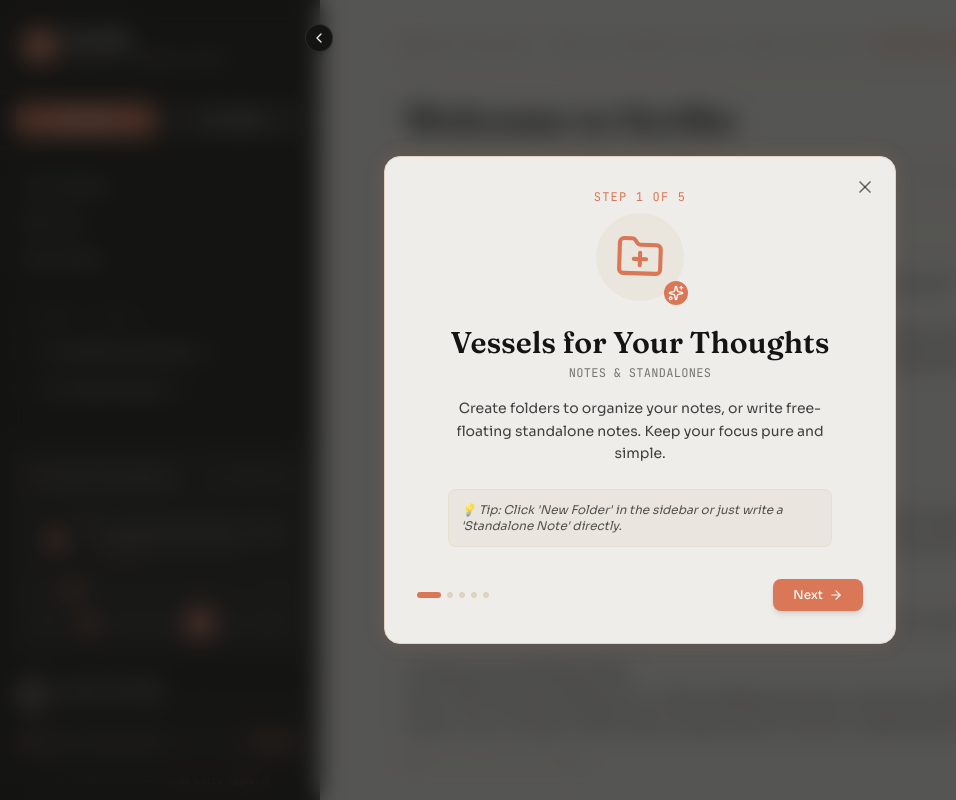
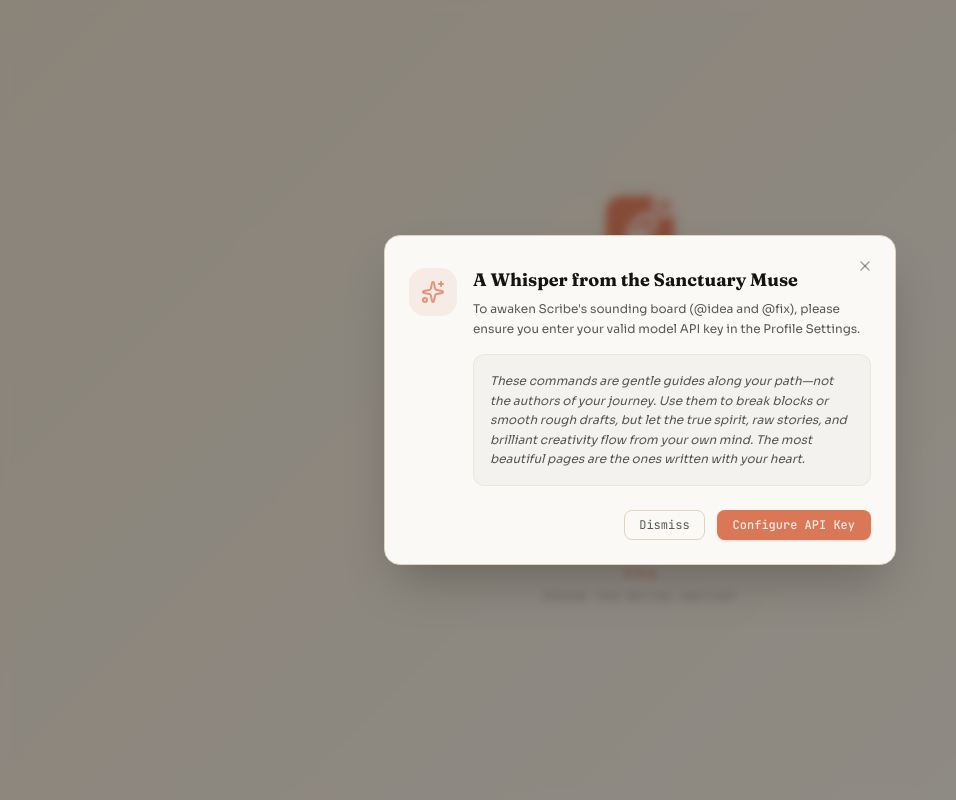
Before and after one commit to bufeet/scribe, a React (Vite) app: page / in a window 1280 px wide. Both pictures are taken after a click on the button "LAUNCH APP". Shown: the whole page, without its empty margins (0-956 px from the left). Built offline with nearby package versions, Linux system fonts and the light colour scheme.

Commit message:
Updates: Removal of shortcuts and addition of a modal-based check to assist users with the use of the '@fix' and 'idea' commands.

```diff
--- a/src/App.tsx
+++ b/src/App.tsx
@@ -170,7 +170,9 @@ export default function App() {
   const [activeView, setActiveView] = useState<"editor" | "history" | "trash" | "settings">("editor");
   const [activeNoteId, setActiveNoteId] = useState<string | null>(null);
   const [showTour, setShowTour] = useState(false);
-  const [isLoadingScreen, setIsLoadingScreen] = useState(true);
+  const [isLoadingScreen, setIsLoadingScreen] = useState<boolean>(() => {
+    return !localStorage.getItem("scribe_visited_before");
+  });
   const [tourStep, setTourStep] = useState<number | null>(null);
   const [isSidebarCollapsed, setIsSidebarCollapsed] = useState(false);
   const [theme] = useState<"light">("light");
@@ -639,7 +641,10 @@ export default function App() {
     <>
       <AnimatePresence mode="wait">
         {isLoadingScreen && (
-          <LoadingScreen onComplete={() => setIsLoadingScreen(false)} />
+          <LoadingScreen onComplete={() => {
+            setIsLoadingScreen(false);
+            localStorage.setItem("scribe_visited_before", "true");
+          }} />
         )}
       </AnimatePresence>
 
@@ -653,7 +658,10 @@ export default function App() {
             transition={{ duration: 0.3 }}
             className="w-full min-h-screen"
           >
-            <LandingPage onLaunchApp={() => setIsInApp(true)} />
+            <LandingPage onLaunchApp={() => {
+              setIsInApp(true);
+              setIsLoadingScreen(true);
+            }} />
           </motion.div>
         ) : (
           <motion.div
@@ -720,6 +728,9 @@ export default function App() {
                         onUpdateNote={handleUpdateNote}
                         onAddHistory={addHistoryLog}
                         onCheckAndIncrementUsage={checkAndIncrementUsage}
+                        onSelectView={setActiveView}
+                        language={language}
+                        t={t}
                       />
                     ) : (
                       <div className="h-full flex flex-col items-center justify-center p-8 text-center max-w-sm mx-auto">
--- a/src/components/NoteEditor.tsx
+++ b/src/components/NoteEditor.tsx
@@ -5,8 +5,9 @@ import { Note, UserProfile } from "../types";
 import {
   Sparkles, Check, RefreshCw, HelpCircle, FileText,
   Calendar, Compass, Feather, Download, ChevronDown,
-  Bold, Italic, Underline, Link, List, ListOrdered
+  Bold, Italic, Underline, Link, List, ListOrdered, X
 } from "lucide-react";
+import { translations, TranslationDictionary } from "../translations";
 
 interface NoteEditorProps {
   note: Note;
@@ -14,9 +15,55 @@ interface NoteEditorProps {
   onUpdateNote: (updated: Note) => void;
   onAddHistory: (itemType: "note" | "folder", itemName: string, type: "create" | "edit" | "delete" | "restore" | "permanent_delete") => void;
   onCheckAndIncrementUsage: () => boolean;
+  onSelectView?: (view: "editor" | "history" | "trash" | "settings") => void;
+  language?: "en" | "zh";
+  t?: TranslationDictionary;
 }
 
-export default function NoteEditor({ note, profile, onUpdateNote, onAddHistory, onCheckAndIncrementUsage }: NoteEditorProps) {
+const splitAtFirstUnquotedTag = (text: string, tag: string): [string, string] | null => {
+  let index = text.indexOf(tag);
+  while (index !== -1) {
+    // Check if the tag is inside quotes by parsing quote states from the start up to the tag index
+    let inQuote = false;
+    for (let i = 0; i < index; i++) {
+      if (text[i] === '"') {
+        inQuote = !inQuote;
+      } else if (text[i] === '“') {
+        inQuote = true;
+      } else if (text[i] === '”') {
+        inQuote = false;
+      }
+    }
+
+    const beforeChar = index > 0 ? text[index - 1] : "";
+    const afterChar = index + tag.length < text.length ? text[index + tag.length] : "";
+
+    const isPrecededByQuote = beforeChar === '"' || beforeChar === '“';
+    const isFollowedByQuote = afterChar === '"' || afterChar === '”';
+
+    const isQuoted = inQuote || isPrecededByQuote || isFollowedByQuote;
+
+    if (!isQuoted) {
+      const preceding = text.substring(0, index);
+      const trailing = text.substring(index + tag.length);
+      return [preceding, trailing];
+    }
+    index = text.indexOf(tag, index + 1);
+  }
+  return null;
+};
+
+export default function NoteEditor({
+  note,
+  profile,
+  onUpdateNote,
+  onAddHistory,
+  onCheckAndIncrementUsage,
+  onSelectView,
+  language = "en",
+  t
+}: NoteEditorProps) {
+  const activeT = t || translations[language || "en"];
   const [isAiLoading, setIsAiLoading] = useState(false);
   const [aiError, setAiError] = useState<string | null>(null);
   const [editorFocused, setEditorFocused] = useState(false);
@@ -24,6 +71,34 @@ export default function NoteEditor({ note, profile, onUpdateNote, onAddHistory,
   const textareaRef = useRef<HTMLTextAreaElement>(null);
   const timeoutRef = useRef<NodeJS.Timeout | null>(null);
   const exportDropdownRef = useRef<HTMLDivElement>(null);
+
+  const [showMuseModal, setShowMuseModal] = useState(false);
+  const [hasDismissedMuse, setHasDismissedMuse] = useState(false);
+
+  // Monitor whether to show the Muse warning modal
+  useEffect(() => {
+    const hasNoKey = !profile.apiKey || profile.apiKey.trim() === "";
+    const hasTag = splitAtFirstUnquotedTag(note.content, "@idea") !== null || splitAtFirstUnquotedTag(note.content, "@fix") !== null;
+
+    if (hasNoKey && hasTag && !hasDismissedMuse) {
+      setShowMuseModal(true);
+    } else {
+      setShowMuseModal(false);
+    }
+  }, [note.content, profile.apiKey, hasDismissedMuse]);
+
+  // Reset dismissal state if the user deletes the tags completely
+  useEffect(() => {
+    const hasTag = splitAtFirstUnquotedTag(note.content, "@idea") !== null || splitAtFirstUnquotedTag(note.content, "@fix") !== null;
+    if (!hasTag) {
+      setHasDismissedMuse(false);
+    }
+  }, [note.content]);
+
+  // Reset dismissal state on note switch
+  useEffect(() => {
+    setHasDismissedMuse(false);
+  }, [note.id]);
 
   // Close dropdown when clicking outside
   useEffect(() => {
@@ -177,25 +252,6 @@ export default function NoteEditor({ note, profile, onUpdateNote, onAddHistory,
     }, 1200); // 1.2 seconds of silence triggers the AI complete! Very natural writing flow.
   };
 
-  const splitAtFirstUnquotedTag = (text: string, tag: string): [string, string] | null => {
-    let index = text.indexOf(tag);
-    while (index !== -1) {
-      const beforeChar = index > 0 ? text[index - 1] : "";
-      const afterChar = index + tag.length < text.length ? text[index + tag.length] : "";
-
-      const isPrecededByQuote = beforeChar === '"' || beforeChar === '“';
-      const isFollowedByQuote = afterChar === '"' || afterChar === '”';
-
-      if (!(isPrecededByQuote && isFollowedByQuote)) {
-        const preceding = text.substring(0, index);
-        const trailing = text.substring(index + tag.length);
-        return [preceding, trailing];
-      }
-      index = text.indexOf(tag, index + 1);
-    }
-    return null;
-  };
-
   const checkForAiTags = async (content: string) => {
     // 1. Check for unquoted @idea
     const ideaSplit = splitAtFirstUnquotedTag(content, "@idea");
@@ -215,6 +271,12 @@ export default function NoteEditor({ note, profile, onUpdateNote, onAddHistory,
   };
 
   const triggerAiCompletion = async (tag: "@idea" | "@fix", precedingText: string, trailingText: string) => {
+    // If no API key, do not proceed with API call
+    if (!profile.apiKey || profile.apiKey.trim() === "") {
+      setAiError(language === "en" ? "API Key is required to summon the Muse." : "配置 API 密钥后方能唤起缪斯。");
+      return;
+    }
+
     // Enforce usage limits first
     const isAllowed = onCheckAndIncrementUsage();
     if (!isAllowed) {
@@ -273,18 +335,7 @@ export default function NoteEditor({ note, profile, onUpdateNote, onAddHistory,
     }
   };
 
-  // Explicit helper triggers
-  const forceTriggerIdea = () => {
-    const currentVal = textareaRef.current?.value || "";
-    triggerAiCompletion("@idea", currentVal, "");
-  };
-
-  const forceTriggerFix = () => {
-    const currentVal = textareaRef.current?.value || "";
-    // If selecting some text or just correcting everything, let's treat the whole text as trailing
-    triggerAiCompletion("@fix", "", currentVal);
-  };
-
+  // Formatting and toolbar options
   const applyFormatting = (format: "bold" | "italic" | "underline" | "link" | "ul" | "ol") => {
     const textarea = textareaRef.current;
     if (!textarea) return;
@@ -459,36 +510,96 @@ export default function NoteEditor({ note, profile, onUpdateNote, onAddHistory,
         className="text-3xl sm:text-4xl font-serif font-bold bg-transparent border-none outline-none text-[#141413] dark:text-[#ECEAE4] mb-4 placeholder-gray-400 dark:placeholder-gray-600 w-full focus:ring-0"
       />
 
-      {/* Creative sound boarding helpers bar */}
-      <div className="flex flex-wrap items-center gap-2 mb-4 bg-[#EEEDE9] dark:bg-[#1E1E1C] border border-[#E0D4C1]/70 dark:border-[#33322E] p-2 rounded-xl text-xs font-mono transition-colors duration-300">
-        <Feather className="w-3.5 h-3.5 text-[#D97757] shrink-0 ml-1.5" />
-        <span className="text-[#141413]/60 dark:text-[#ECEAE4]/60 mr-2">Shortcuts:</span>
-        <button
-          id="btn-shortcut-idea"
-          onClick={forceTriggerIdea}
-          className="px-2.5 py-1 rounded bg-[#E0D4C1]/60 hover:bg-[#D97757]/10 hover:text-[#D97757] dark:bg-[#33322E]/80 dark:hover:bg-[#D97757]/20 text-[#141413]/80 dark:text-[#ECEAE4]/80 transition-all flex items-center gap-1.5 cursor-pointer"
-          title="Completes the preceding text"
-        >
-          <span>Type <span className="font-bold">@idea</span></span>
-        </button>
-        <button
-          id="btn-shortcut-fix"
-          onClick={forceTriggerFix}
-          className="px-2.5 py-1 rounded bg-[#E0D4C1]/60 hover:bg-[#D97757]/10 hover:text-[#D97757] dark:bg-[#33322E]/80 dark:hover:bg-[#D97757]/20 text-[#141413]/80 dark:text-[#ECEAE4]/80 transition-all flex items-center gap-1.5 cursor-pointer"
-          title="Fix spelling and grammar"
-        >
-          <span>Type <span className="font-bold">@fix</span></span>
-        </button>
+      {/* Muse Whisper Modal */}
+      <AnimatePresence>
+        {showMuseModal && (
+          <div className="fixed inset-0 z-[100] flex items-center justify-center p-4">
+            {/* Backdrop: dimming and slightly blurring */}
+            <motion.div
+              initial={{ opacity: 0 }}
+              animate={{ opacity: 1 }}
+              exit={{ opacity: 0 }}
+              onClick={() => setHasDismissedMuse(true)}
+              className="absolute inset-0 bg-[#0c0c0b]/40 dark:bg-[#000000]/60 backdrop-blur-[4px]"
+            />
 
-        <div className="flex-grow" />
+            {/* Modal Box */}
+            <motion.div
+              initial={{ opacity: 0, scale: 0.95, y: 15 }}
+              animate={{ opacity: 1, scale: 1, y: 0 }}
+              exit={{ opacity: 0, scale: 0.95, y: 15 }}
+              transition={{ type: "spring", duration: 0.4 }}
+              className="relative w-full max-w-lg bg-[#FAF9F5] dark:bg-[#1A1A18] border border-[#E0D4C1] dark:border-[#33322E] rounded-2xl shadow-2xl p-6 overflow-hidden z-10 transition-colors duration-300"
+            >
+              {/* Close Button */}
+              <button
+                id="btn-close-muse-modal"
+                onClick={() => setHasDismissedMuse(true)}
+                className="absolute top-4 right-4 p-1.5 rounded-lg text-[#141413]/40 dark:text-[#ECEAE4]/40 hover:bg-[#EEEDE9] dark:hover:bg-[#252421] hover:text-[#141413] dark:hover:text-[#ECEAE4] transition-all cursor-pointer"
+              >
+                <X className="w-4 h-4" />
+              </button>
 
-        <div className="text-[10px] text-[#141413]/55 dark:text-[#ECEAE4]/55 flex items-center gap-1 mr-1">
-          <HelpCircle className="w-3 h-3 text-[#D97757]/80" /> Use tags anywhere inline to summon the Muse
+              {/* Content */}
+              <div className="flex flex-col sm:flex-row gap-4 items-start pt-2">
+                <div className="w-12 h-12 rounded-2xl bg-[#D97757]/10 flex items-center justify-center text-[#D97757] shrink-0">
+                  <Sparkles className="w-6 h-6 animate-pulse" />
+                </div>
+                <div className="space-y-4 flex-grow min-w-0">
+                  <div>
+                    <h3 className="text-lg font-serif font-bold text-[#141413] dark:text-[#ECEAE4] leading-snug">
+                      {activeT.museWhisperTitle}
+                    </h3>
+                    <p className="text-xs text-[#141413]/70 dark:text-[#ECEAE4]/70 mt-1.5 leading-relaxed">
+                      {activeT.museWhisperDesc}
+                    </p>
+                  </div>
+
+                  <div className="text-xs italic text-[#141413]/70 dark:text-[#ECEAE4]/70 bg-[#EEEDE9]/60 dark:bg-[#252421]/60 p-4 rounded-xl border border-[#E0D4C1]/40 dark:border-[#33322E]/40 leading-relaxed font-sans">
+                    {activeT.museWhisperMoti}
+                  </div>
+
+                  {onSelectView && (
+                    <div className="flex justify-end gap-3 pt-2">
+                      <button
+                        id="btn-muse-modal-close"
+                        onClick={() => setHasDismissedMuse(true)}
+                        className="px-3.5 py-1.5 border border-[#E0D4C1] dark:border-[#33322E] hover:bg-[#EEEDE9] dark:hover:bg-[#252421] text-[#141413]/70 dark:text-[#ECEAE4]/70 rounded-lg text-xs font-mono transition-all cursor-pointer"
+                      >
+                        {language === "en" ? "Dismiss" : "忽略"}
+                      </button>
+                      <button
+                        id="btn-muse-modal-configure"
+                        onClick={() => {
+                          setHasDismissedMuse(true);
+                          onSelectView("settings");
+                        }}
+                        className="px-4 py-1.5 bg-[#D97757] hover:bg-[#c46546] text-[#EEEDE9] rounded-lg text-xs font-mono font-medium shadow-sm transition-all cursor-pointer flex items-center gap-1.5"
+                      >
+                        <span>{activeT.museSettingsBtn}</span>
+                      </button>
+                    </div>
+                  )}
+                </div>
+              </div>
+            </motion.div>
+          </div>
+        )}
+      </AnimatePresence>
+
+      {/* Shortcut Tip shown when API key is set */}
+      {profile.apiKey && profile.apiKey.trim() !== "" && (
+        <div className="flex flex-wrap items-center gap-2 mb-4 bg-[#EEEDE9] dark:bg-[#1E1E1C] border border-[#E0D4C1]/70 dark:border-[#33322E] p-2.5 rounded-xl text-xs font-mono transition-colors duration-300">
+          <Feather className="w-3.5 h-3.5 text-[#D97757] shrink-0 ml-1.5" />
+          <span className="text-[#141413]/70 dark:text-[#ECEAE4]/70">
+            {activeT.museShortcutsTip}
+          </span>
         </div>
-      </div>
+      )}
 
       {/* Text Editing Toolbar */}
       <div className="flex flex-wrap items-center gap-1.5 mb-4 bg-[#EEEDE9] dark:bg-[#1E1E1C] border border-[#E0D4C1]/70 dark:border-[#33322E] p-1.5 rounded-xl text-xs font-mono transition-colors duration-300">
+        <span className="text-[#141413]/60 dark:text-[#ECEAE4]/60 mr-1.5 ml-2">Format:</span>
         <button
           id="btn-format-bold"
           onClick={() => applyFormatting("bold")}
--- a/src/translations.tsx
+++ b/src/translations.tsx
@@ -123,6 +123,11 @@ export interface TranslationDictionary {
   actionLabelRestoreFolder: string;
   actionLabelPermanentDeleteNote: string;
   actionLabelPermanentDeleteFolder: string;
+  museWhisperTitle: string;
+  museWhisperDesc: string;
+  museWhisperMoti: string;
+  museSettingsBtn: string;
+  museShortcutsTip: string;
 }
 
 export const translations: Record<"en" | "zh", TranslationDictionary> = {
@@ -130,7 +135,7 @@ export const translations: Record<"en" | "zh", TranslationDictionary> = {
     appName: "Scribe Creative Sanctuary",
     appSubtitle: "drafting reflections on memory, beauty, and silence.",
     editor: "Editor",
-    history: "Activities",
+    history: "History",
     trash: "Trash",
     settings: "Settings",
     foldersHeader: "Folders & Vessels",
@@ -165,7 +170,7 @@ export const translations: Record<"en" | "zh", TranslationDictionary> = {
     saveAiBtn: "Save AI Engine Config",
     selectedBrainLabel: "Selected Brain",
     customApiKeyLabel: "Custom API Key",
-    customApiKeyPlaceholder: "XXXXXXXXXXXXXXXXXXXXXXXXXXXXXXXXXXXXX",
+    customApiKeyPlaceholder: "XXXXXXXXXXXXXXXXXXXXXXXXXXXXXXXXXXXXXXXXXXXXXXXXXXXX",
     activeSystemKey: "Active System Key Found",
     aiHourlyLimitLabel: "AI Hourly Usage Limit",
     aiHourlyLimitDesc: "The sounding board is restricted to this many queries per hour to maintain writing rhythm.",
@@ -251,13 +256,18 @@ export const translations: Record<"en" | "zh", TranslationDictionary> = {
     actionLabelRestoreFolder: "RESTORE FOLDER",
     actionLabelPermanentDeleteNote: "PERMANENT DELETE NOTE",
     actionLabelPermanentDeleteFolder: "PERMANENT DELETE FOLDER",
+    museWhisperTitle: "A Whisper from the Sanctuary Muse",
+    museWhisperDesc: "To awaken Scribe's sounding board (@idea and @fix), please ensure you enter your valid model API key in the Profile Settings.",
+    museWhisperMoti: "These commands are gentle guides along your path—not the authors of your journey. Use them to break blocks or smooth rough drafts, but let the true spirit, raw stories, and brilliant creativity flow from your own mind. The most beautiful pages are the ones written with your heart.",
+    museSettingsBtn: "Configure API Key",
+    museShortcutsTip: "Tip: Type @idea anywhere to extend thoughts, or @fix to correct grammar. Let your own voice lead.",
   },
   zh: {
     appName: "Scribe 创作圣殿",
     appSubtitle: "起草关于记忆、美与沉静的感悟。",
     editor: "编辑器",
-    history: "活动",
-    trash: "垃圾",
+    history: "垃圾",
+    trash: "废纸篓",
     settings: "设置",
     foldersHeader: "文件夹与容器",
     standaloneHeader: "独立笔记",
@@ -290,8 +300,8 @@ export const translations: Record<"en" | "zh", TranslationDictionary> = {
     saveProfileBtn: "保存个人资料设置",
     saveAiBtn: "保存 AI 引擎配置",
     selectedBrainLabel: "已选智能脑库",
-    customApiKeyLabel: "自定义 API 密钥（Gemini 可选）",
-    customApiKeyPlaceholder: "留空则默认使用服务器提供的安全缺省密钥...",
+    customApiKeyLabel: "自定义 API 密钥",
+    customApiKeyPlaceholder: "XXXXXXXXXXXXXXXXXXXXXXXXXXXXXXXXXXXXXXXXXXXXXXXXXXXXXXXXXXXXX",
     activeSystemKey: "已启用系统默认密钥",
     aiHourlyLimitLabel: "每小时 AI 使用上限",
     aiHourlyLimitDesc: "为了维持平稳的写作节奏，创意回音壁每小时的查询受限于此数值。",
@@ -309,8 +319,8 @@ export const translations: Record<"en" | "zh", TranslationDictionary> = {
     importRecoveryTitle: "导入圣殿恢复",
     importRecoveryDesc: "上传或拖入加密的 Scribe 备份文件，以解密并完整恢复您的创作圣殿。",
     importRecoveryPlaceholder: "点击或拖拽 JSON 备份到此处",
-    importDocsTitle: "导入文档 (.txt, .md)",
-    importDocsDesc: "将任何纯文本或 Markdown 草稿直接作为新笔记导入当前工作区。不适用于备份。",
+    importDocsTitle: "导入文档",
+    importDocsDesc: "将任意纯文本或 Markdown 草稿直接导入当前工作区作为新笔记。此功能不适用于备份。",
     importDocsPlaceholder: "点击或拖拽 文件到此处",
     dragDropCoverText: "拖拽封面背景图片到此处...",
     dragDropCoverHover: "释放以设置为封面",
@@ -377,5 +387,10 @@ export const translations: Record<"en" | "zh", TranslationDictionary> = {
     actionLabelRestoreFolder: "恢复文件夹",
     actionLabelPermanentDeleteNote: "永久删除笔记",
     actionLabelPermanentDeleteFolder: "永久删除文件夹",
+    museWhisperTitle: "创作圣殿缪斯的低语",
+    museWhisperDesc: "若要唤醒 Scribe 创作回音壁（@idea 和 @fix 指令），请确保在“个人设置”中配置有效的 API 密钥。",
+    museWhisperMoti: "这些指令是您创作道路上的静谧向导，而非您文学旅程的主笔。请在遭遇阻碍或润色草稿时适度使用它们，而将真正的情感、生动的故事和非凡的创意保留在您自己的脑海中。最动人的篇章，永远源自您的内心深处。",
+    museSettingsBtn: "配置 API 密钥",
+    museShortcutsTip: "提示：在文中任意位置输入 @idea 可延伸灵感，输入 @fix 可修改语法。让您自己的声音指引创作。",
   }
 };
```
